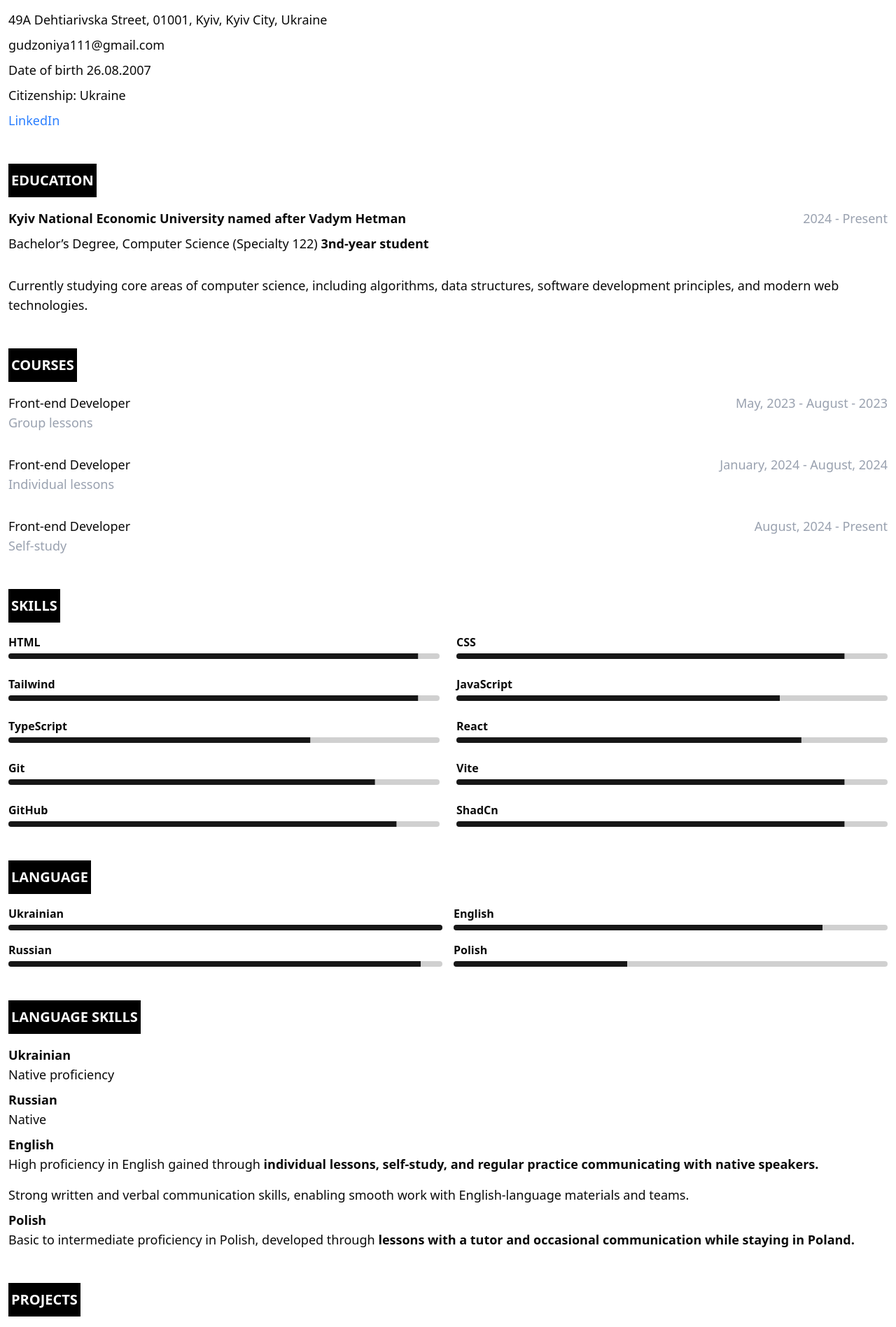
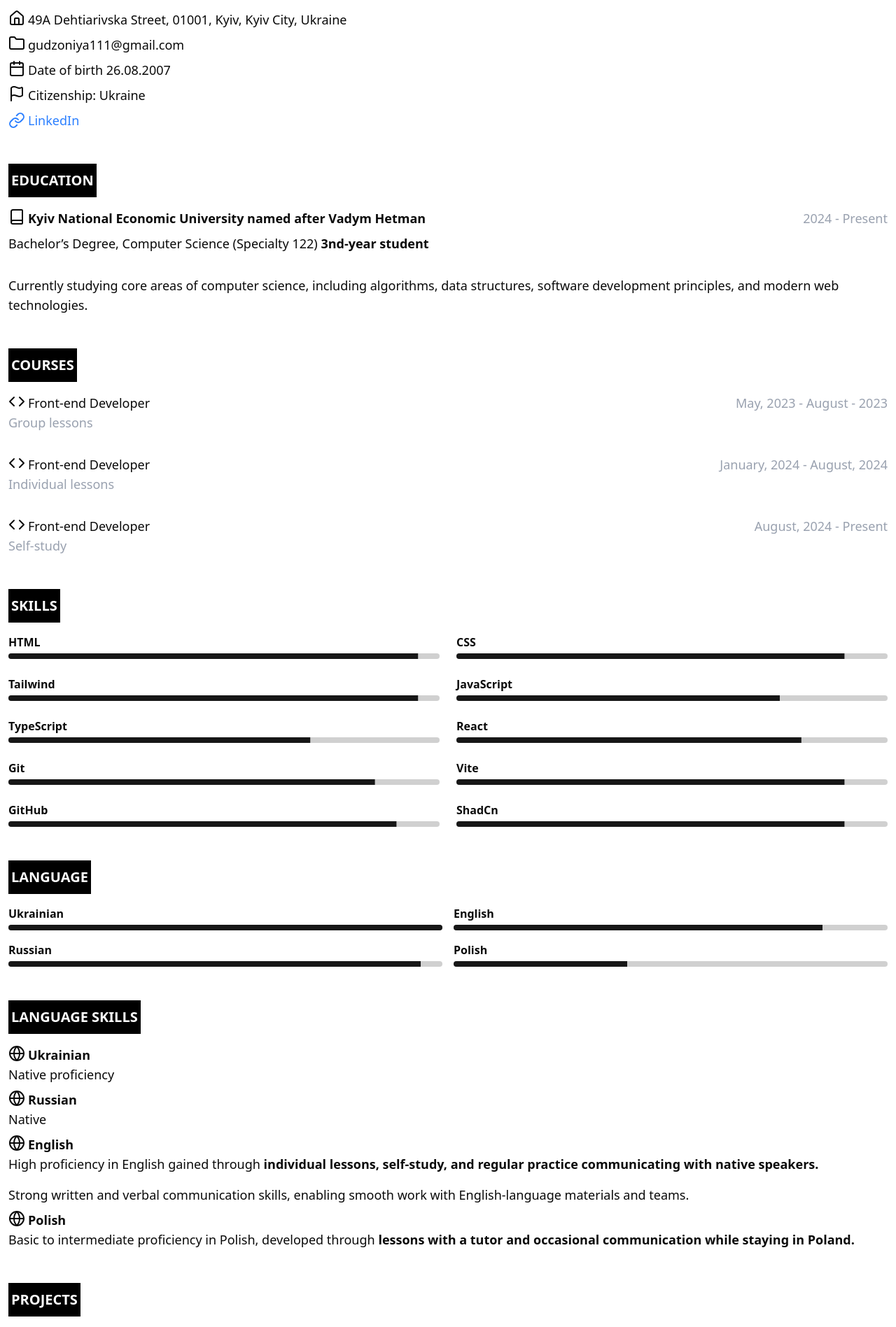
Before and after one commit to WebDevelpr/cv, a React (Vite) app: page / in a window 1280 px wide. Shown: the part 342-2239 px from the top of the page at 70% size. Built offline with nearby package versions, Linux system fonts and the light colour scheme.

Commit message:
add ShadCn icons to all section in home-page

```diff
--- /dev/null
+++ b/src/components/backToTop.tsx
@@ -0,0 +1,32 @@
+import { ArrowUp } from 'lucide-react'
+import { useEffect, useState } from 'react'
+
+export const BackToTop = () => {
+  const [visible, setVisible] = useState(false)
+
+  useEffect(() => {
+    const handleScroll = () => {
+      if (window.scrollY > 300) {
+        setVisible(true)
+      } else {
+        setVisible(false)
+      }
+    }
+
+    window.addEventListener('scroll', handleScroll)
+    return () => window.removeEventListener('scroll', handleScroll)
+  }, [])
+
+  const scrollToTop = () => {
+    window.scrollTo({ top: 0, behavior: 'smooth' })
+  }
+
+  return (
+    <button
+      onClick={scrollToTop}
+      className={`/* квадратний блок */ /* центруємо стрілку */ /* робимо коло */ fixed right-4 bottom-4 flex h-12 w-12 items-center justify-center rounded-full bg-black text-white shadow-lg transition-opacity duration-300 ${visible ? 'opacity-100' : 'pointer-events-none opacity-0'} hover:bg-gray-800`}
+    >
+      <ArrowUp />
+    </button>
+  )
+}
--- /dev/null
+++ b/src/components/ui/icons/academicons-inspire-square.tsx
@@ -0,0 +1,31 @@
+import * as React from "react";
+
+export function InspireSquareIcon({
+  size = 24,
+  color = "currentColor",
+  strokeWidth = 2,
+  className,
+  ...props
+}: React.SVGProps<SVGSVGElement> & {
+  size?: number;
+  color?: string;
+  strokeWidth?: number;
+}) {
+  return (
+    <svg
+      xmlns="http://www.w3.org/2000/svg"
+      width={size}
+      height={size}
+      viewBox="0 0 24 24"
+      fill="none"
+      stroke={color}
+      strokeWidth={strokeWidth}
+      strokeLinecap="round"
+      strokeLinejoin="round"
+      className={className}
+      {...props}
+    >
+      <path d="M48 32C21.5 32 0 53.5 0 80v352c0 26.5 21.5 48 48 48h352c26.5 0 48-21.5 48-48V80c0-26.5-21.5-48-48-48zm16 64h320v320H64zm55.48 56.912a24.34 24.34 0 0 0-24.34 24.34a24.34 24.34 0 0 0 24.34 24.342a24.34 24.34 0 0 0 24.34-24.342a24.34 24.34 0 0 0-24.34-24.34m54.409 6.443v200.448h44.384V227.365l80.178 132.438h46.533V159.355h-42.236v133.872L219.727 159.47zm-76.6 59.418v141.03h44.385v-141.03z"/>
+    </svg>
+  );
+}
--- /dev/null
+++ b/src/components/ui/icons/il-email.tsx
@@ -0,0 +1,31 @@
+import * as React from "react";
+
+export function EmailIcon({
+  size = 24,
+  color = "currentColor",
+  strokeWidth = 2,
+  className,
+  ...props
+}: React.SVGProps<SVGSVGElement> & {
+  size?: number;
+  color?: string;
+  strokeWidth?: number;
+}) {
+  return (
+    <svg
+      xmlns="http://www.w3.org/2000/svg"
+      width={size}
+      height={size}
+      viewBox="0 0 24 24"
+      fill="none"
+      stroke={color}
+      strokeWidth={strokeWidth}
+      strokeLinecap="round"
+      strokeLinejoin="round"
+      className={className}
+      {...props}
+    >
+      <path d="M695 1q20 0 33 13t13 33v464q0 19-13 32t-33 14H46q-19 0-32-14T0 511V47q0-19 14-33T46 1zm-53 97q2-1 2-3t-3-1H101q-2 0-3 1t1 3l259 172q13 10 25 0z"/>
+    </svg>
+  );
+}
--- /dev/null
+++ b/src/components/ui/icons/il-envelope.tsx
@@ -0,0 +1,31 @@
+import * as React from "react";
+
+export function EnvelopeIcon({
+  size = 24,
+  color = "currentColor",
+  strokeWidth = 2,
+  className,
+  ...props
+}: React.SVGProps<SVGSVGElement> & {
+  size?: number;
+  color?: string;
+  strokeWidth?: number;
+}) {
+  return (
+    <svg
+      xmlns="http://www.w3.org/2000/svg"
+      width={size}
+      height={size}
+      viewBox="0 0 24 24"
+      fill="none"
+      stroke={color}
+      strokeWidth={strokeWidth}
+      strokeLinecap="round"
+      strokeLinejoin="round"
+      className={className}
+      {...props}
+    >
+      <path d="M348 250q22 6 45 0l348-87v371q0 10-6 16t-17 7H23q-10 0-16-7t-7-16V163zM718 1q10 0 17 6t6 17v70l-348 87q-23 5-45 0L0 94V24Q0 14 7 7t16-6z"/>
+    </svg>
+  );
+}
--- /dev/null
+++ b/src/components/ui/icons/lucide-arrow-up.tsx
@@ -0,0 +1,31 @@
+import * as React from "react";
+
+export function ArrowUpIcon({
+  size = 24,
+  color = "currentColor",
+  strokeWidth = 2,
+  className,
+  ...props
+}: React.SVGProps<SVGSVGElement> & {
+  size?: number;
+  color?: string;
+  strokeWidth?: number;
+}) {
+  return (
+    <svg
+      xmlns="http://www.w3.org/2000/svg"
+      width={size}
+      height={size}
+      viewBox="0 0 24 24"
+      fill="none"
+      stroke={color}
+      strokeWidth={strokeWidth}
+      strokeLinecap="round"
+      strokeLinejoin="round"
+      className={className}
+      {...props}
+    >
+      <path d="m5 12l7-7l7 7m-7 7V5"/>
+    </svg>
+  );
+}
--- a/src/index.css
+++ b/src/index.css
@@ -1,5 +1,9 @@
 @import 'tailwindcss';
 @import 'tw-animate-css';
+
+html {
+  scroll-behavior: smooth;
+}
 
 ::-webkit-scrollbar {
   width: 0px;
--- a/src/pages/home-page.tsx
+++ b/src/pages/home-page.tsx
@@ -1,3 +1,17 @@
+import {
+  Book,
+  Box,
+  Calendar,
+  Code,
+  Flag,
+  Folder,
+  Globe,
+  House,
+  Link,
+  ShoppingCart
+} from 'lucide-react'
+
+import { BackToTop } from '@/components/backToTop'
 import { Progress } from '@/components/ui/progress'
 import { useInView } from '@/hooks/useInView'
 
@@ -11,17 +25,29 @@ export const HomePage = () => {
           <h2 className='m-1 text-xl font-semibold text-white'>PERSONAL DATA</h2>
         </div>
         <div className='mt-4 space-y-2 text-lg'>
-          <p>49A Dehtiarivska Street, 01001, Kyiv, Kyiv City, Ukraine </p>
-          <p>gudzoniya111@gmail.com</p>
-          <p>Date of birth 26.08.2007</p>
-          <p>Citizenship: Ukraine</p>
+          <p className='flex gap-1'>
+            <House />
+            49A Dehtiarivska Street, 01001, Kyiv, Kyiv City, Ukraine
+          </p>
+          <p className='flex gap-1'>
+            <Folder /> gudzoniya111@gmail.com
+          </p>
+          <p className='flex gap-1'>
+            <Calendar />
+            Date of birth 26.08.2007
+          </p>
+          <p className='flex gap-1'>
+            <Flag />
+            Citizenship: Ukraine
+          </p>
           <p>
             <a
               href='https://linkedin.com/in/dmytro-lebeichuk-1417513a0'
               target='_blank'
               rel='noopener noreferrer'
-              className='text-blue-500'
+              className='flex items-center gap-1 text-blue-500 transition hover:underline'
             >
+              <Link />
               LinkedIn
             </a>
           </p>
@@ -33,7 +59,8 @@ export const HomePage = () => {
         </div>
         <div className='mt-4 space-y-2 text-lg'>
           <div className='flex justify-between'>
-            <p className='font-semibold'>
+            <p className='flex gap-1 font-semibold'>
+              <Book />
               Kyiv National Economic University named after Vadym Hetman
             </p>
             <p className='text-gray-400'>2024 - Present</p>
@@ -58,7 +85,10 @@ export const HomePage = () => {
         <div className='mt-4 space-y-2 text-lg'>
           <div>
             <div className='flex justify-between'>
-              <p>Front-end Developer </p>
+              <p className='flex gap-1'>
+                <Code />
+                Front-end Developer{' '}
+              </p>
               <p className='text-gray-400'>May, 2023 - August - 2023</p>
             </div>
             <p className='text-gray-400'>Group lessons</p>
@@ -66,7 +96,10 @@ export const HomePage = () => {
 
           <div className='mt-8'>
             <div className='flex justify-between'>
-              <p>Front-end Developer </p>
+              <p className='flex gap-1'>
+                <Code />
+                Front-end Developer{' '}
+              </p>
               <p className='text-gray-400'>January, 2024 - August, 2024</p>
             </div>
             <p className='text-gray-400'>Individual lessons</p>
@@ -74,7 +107,10 @@ export const HomePage = () => {
 
           <div className='mt-8'>
             <div className='flex justify-between'>
-              <p>Front-end Developer </p>
+              <p className='flex gap-1'>
+                <Code />
+                Front-end Developer{' '}
+              </p>
               <p className='text-gray-400'>August, 2024 - Present</p>
             </div>
             <p className='text-gray-400'>Self-study</p>
@@ -165,15 +201,24 @@ export const HomePage = () => {
         </div>
         <div className='mt-4 space-y-2 text-lg'>
           <div>
-            <h2 className='font-bold'>Ukrainian</h2>
+            <h2 className='flex gap-1 font-bold'>
+              <Globe />
+              Ukrainian
+            </h2>
             <p>Native proficiency</p>
           </div>
           <div>
-            <h2 className='font-bold'>Russian</h2>
+            <h2 className='flex gap-1 font-bold'>
+              <Globe />
+              Russian
+            </h2>
             <p>Native</p>
           </div>
           <div>
-            <h2 className='font-bold'>English</h2>
+            <h2 className='flex gap-1 font-bold'>
+              <Globe />
+              English
+            </h2>
             <p>
               High proficiency in English gained through{' '}
               <span className='font-semibold'>
@@ -187,7 +232,10 @@ export const HomePage = () => {
             </p>
           </div>
           <div>
-            <h2 className='font-bold'>Polish</h2>
+            <h2 className='flex gap-1 font-bold'>
+              <Globe />
+              Polish
+            </h2>
             <p>
               Basic to intermediate proficiency in Polish, developed through{' '}
               <span className='font-semibold'>
@@ -204,7 +252,10 @@ export const HomePage = () => {
         </div>
         <div className='mt-4 space-y-2 text-lg'>
           <div>
-            <h2 className='font-semibold'>Link Manager</h2>
+            <h2 className='flex gap-1 font-semibold'>
+              <Box />
+              Link Manager
+            </h2>
             <p className='mb-4'>
               Developed a Link Manager web application using{' '}
               <span className='font-semibold'>
@@ -214,8 +265,11 @@ export const HomePage = () => {
             </p>
             <p>Created a responsive and user-friendly interface.</p>
           </div>
-          <div className='mt-4'>
-            <h2 className='font-semibold'>Pit Stop App</h2>
+          <div className='mt-8'>
+            <h2 className='flex gap-1 font-semibold'>
+              <ShoppingCart />
+              Pit Stop App
+            </h2>
             <p className='mb-4'>
               Developed an application for the{' '}
               <span className='font-semibold'>Pit Stop</span> store on my own
@@ -228,6 +282,7 @@ export const HomePage = () => {
           </div>
         </div>
       </section>
+      <BackToTop />
     </>
   )
 }
```
